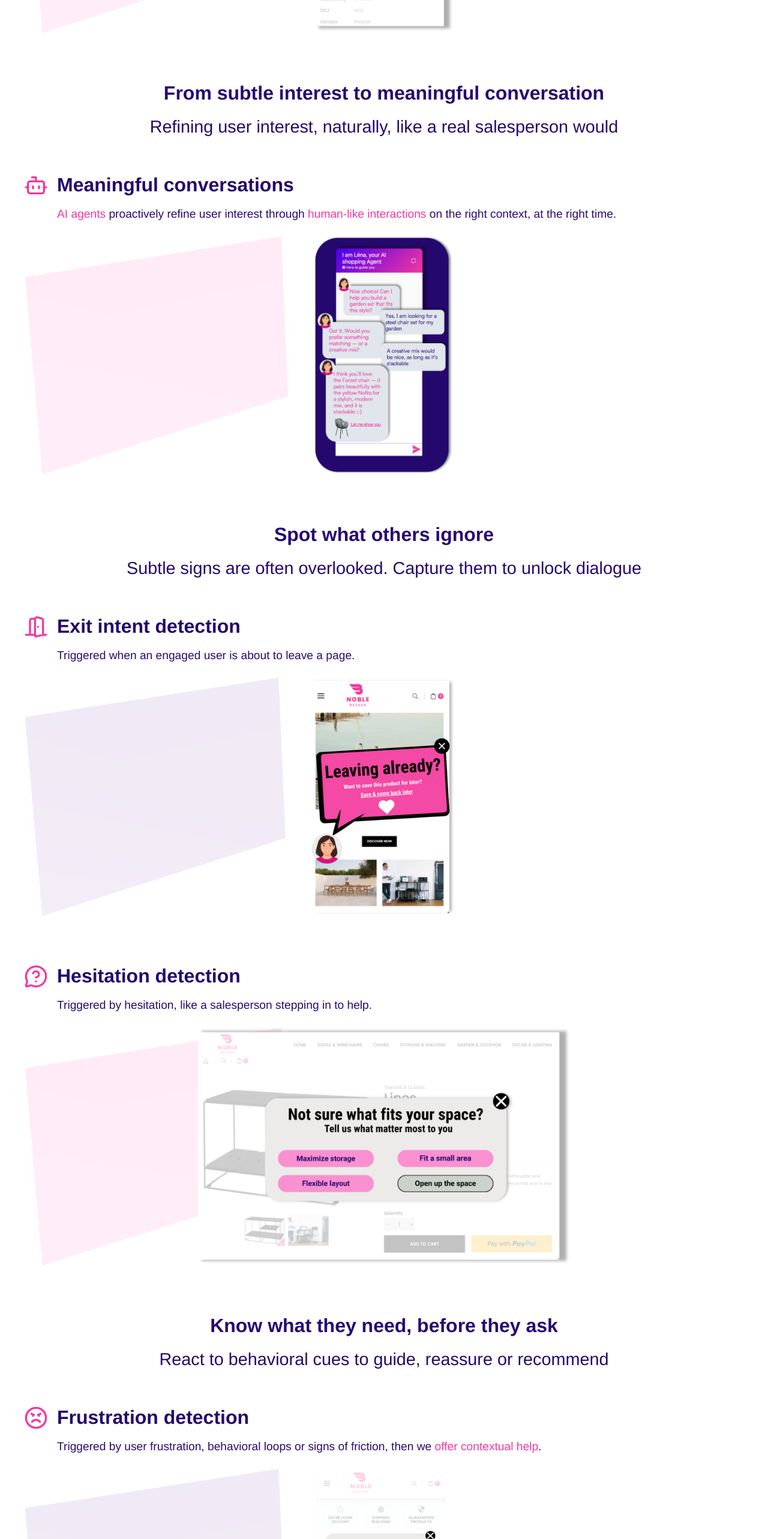
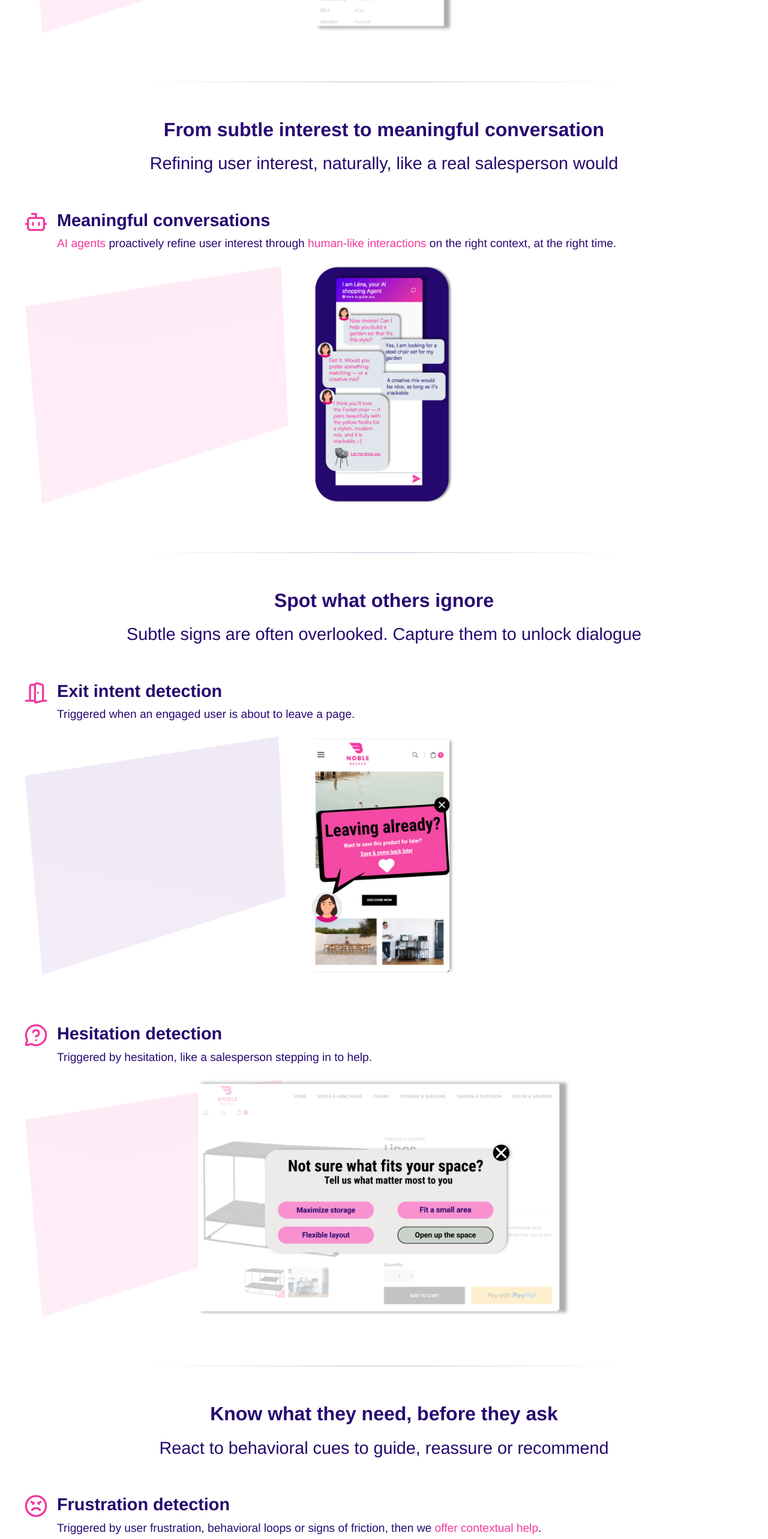
Before and after one commit to dani-beltran/lz-web, a Vue app: page / in a window 1280 px wide. Shown: the part 2000-4566 px from the top of the page at 60% size. Built offline with nearby package versions, Linux system fonts and the light colour scheme.

Commit message:
feat: add separator lines and update headings for subsections in SectionTwo component

```diff
--- a/src/components/SectionTwo.vue
+++ b/src/components/SectionTwo.vue
@@ -52,6 +52,9 @@
       </div>
     </div>
 
+    <!-- Separator Line -->
+    <div class="section-separator"></div>
+
     <!-- From subtle interest to meaningful conversation -->
     <div class="subsection">
       <div class="subsection-header">
@@ -65,7 +68,7 @@
           <div class="content-header">
             <Bot class="section-icon highlight" />
             <div class="text-container">
-              <h2>Meaningful conversations</h2>
+              <h3>Meaningful conversations</h3>
               <p>
                 <span class="highlight">AI agents</span> proactively refine user
                 interest through
@@ -85,6 +88,9 @@
       </div>
     </div>
 
+    <!-- Separator Line -->
+    <div class="section-separator"></div>
+
     <!-- Spot what others ignore -->
     <div class="subsection">
       <div class="subsection-header">
@@ -98,7 +104,7 @@
           <div class="content-header">
             <DoorOpen class="section-icon highlight" />
             <div class="text-container">
-              <h2>Exit intent detection</h2>
+              <h3>Exit intent detection</h3>
               <p>Triggered when an engaged user is about to leave a page.</p>
             </div>
           </div>
@@ -115,7 +121,7 @@
           <div class="content-header">
             <MessageCircleQuestion class="section-icon highlight" />
             <div class="text-container">
-              <h2>Hesitation detection</h2>
+              <h3>Hesitation detection</h3>
               <p>
                 Triggered by hesitation, like a salesperson stepping in to help.
               </p>
@@ -132,6 +138,9 @@
       </div>
     </div>
 
+    <!-- Separator Line -->
+    <div class="section-separator"></div>
+
     <!-- Know what they need, before they ask -->
     <div class="subsection">
       <div class="subsection-header">
@@ -145,7 +154,7 @@
           <div class="content-header">
             <Angry class="section-icon highlight" />
             <div class="text-container">
-              <h2>Frustration detection</h2>
+              <h3>Frustration detection</h3>
               <p>
                 Triggered by user frustration, behavioral loops or signs of
                 friction, then we
@@ -167,7 +176,7 @@
           <div class="content-header">
             <Coins class="section-icon highlight" />
             <div class="text-container">
-              <h2>Contextual Cross-sell</h2>
+              <h3>Contextual Cross-sell</h3>
               <p>
                 Triggered when user behaviour suggests a likely combo or need.
               </p>
@@ -184,6 +193,9 @@
       </div>
     </div>
 
+    <!-- Separator Line -->
+    <div class="section-separator"></div>
+
     <!-- Take control of your UX, no code -->
     <div class="subsection">
       <div class="subsection-header">
@@ -197,7 +209,7 @@
           <div class="content-header">
             <MapPin class="section-icon highlight" />
             <div class="text-container">
-              <h2>Smart product highlight</h2>
+              <h3>Smart product highlight</h3>
               <p>
                 From intent detection to
                 <span class="highlight">UX action</span>.
@@ -369,6 +381,15 @@ export default {
   flex-shrink: 0;
 }
 
+.section-separator {
+  width: 100%;
+  max-width: 800px;
+  height: 1px;
+  background: linear-gradient(90deg, transparent, #270972, transparent);
+  margin: 60px auto;
+  opacity: 0.3;
+}
+
 @media (max-width: 1280px) {
   .section {
     padding: 40px 40px;
```
